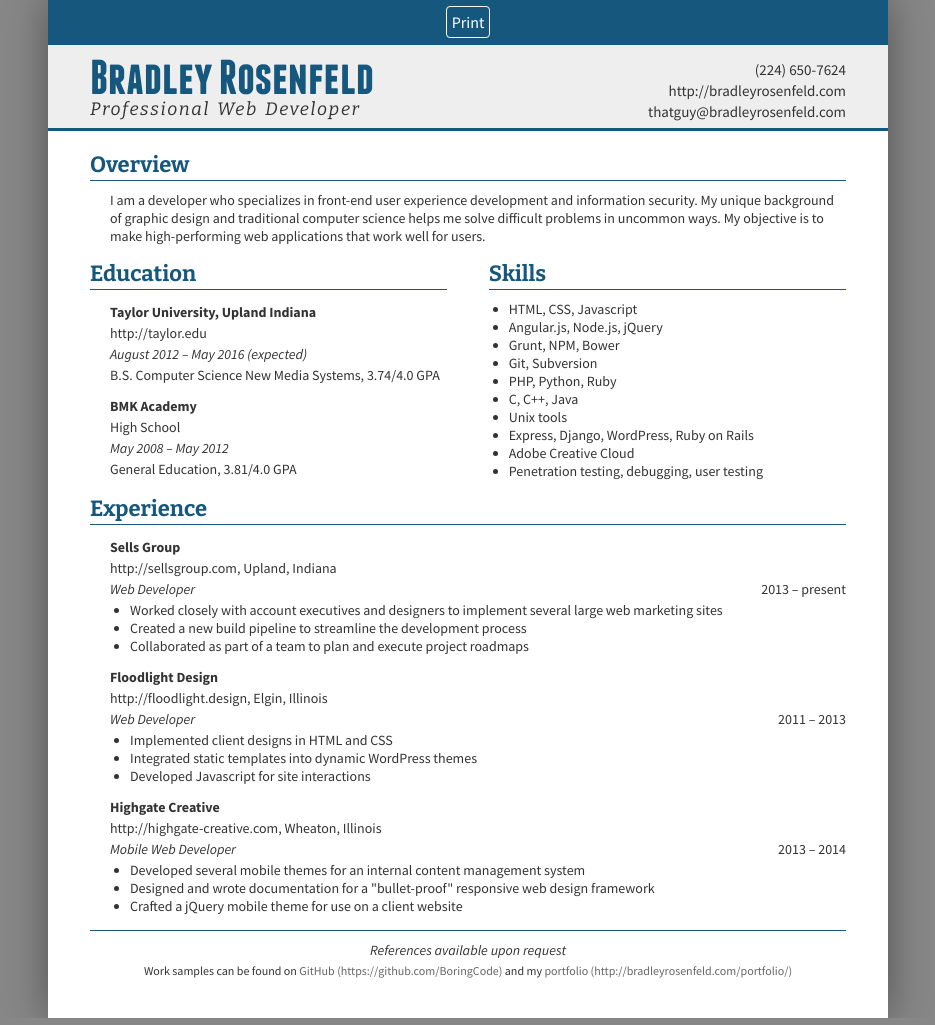
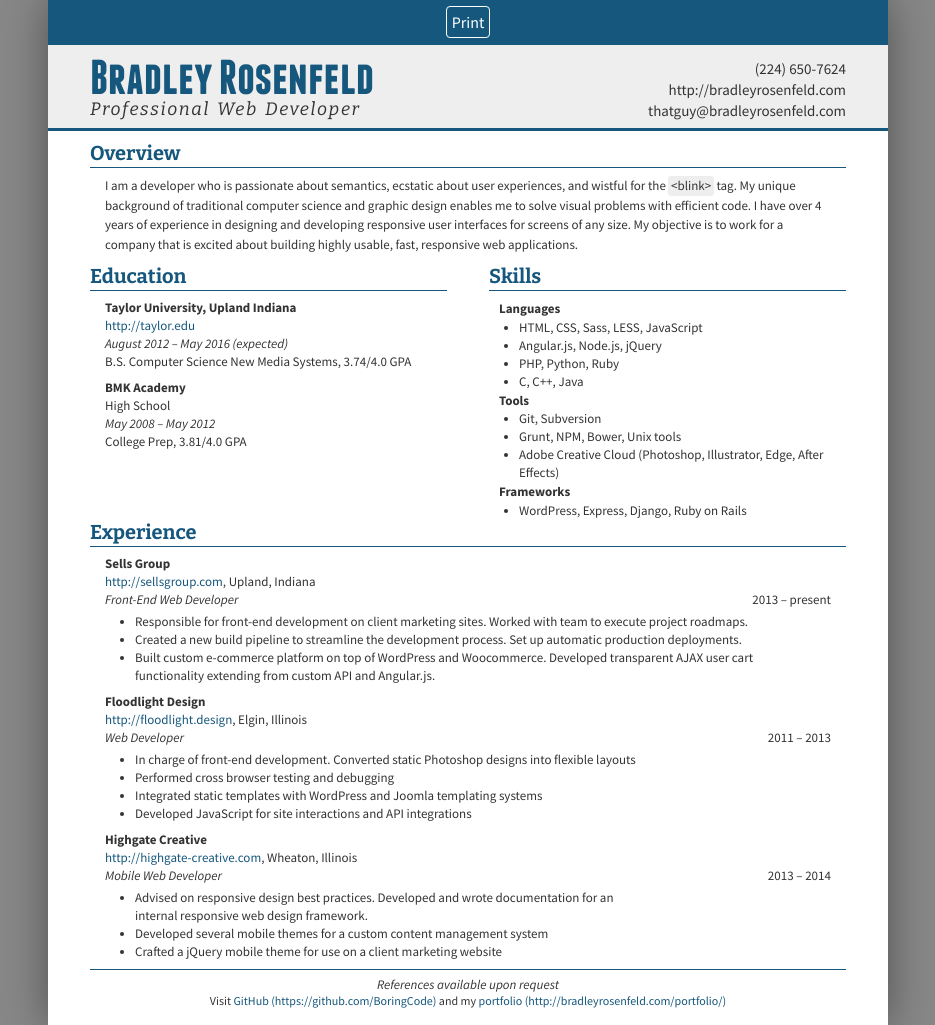
Before and after one commit to BoringCode/resume, a plain HTML site: page index.html in a window 1280 px wide. Shown: the whole page, without its empty margins (172-1107 px from the left). Drawn offline with nearby package versions, Linux system fonts and the light colour scheme.

Commit message:
Final copy and style changes

```diff
--- a/index.html
+++ b/index.html
@@ -22,7 +22,7 @@
 			<header>
 				<h2>Overview</h2>
 			</header>
-			<p>I am a developer who specializes in front-end user experience development and information security. My unique background of graphic design and traditional computer science helps me solve difficult problems in uncommon ways. My objective is to make high-performing web applications that work well for users.</p>
+			<p>I am a developer who is passionate about semantics, ecstatic about user experiences, and wistful for the <span class="code">&lt;blink&gt;</span> tag. My unique background of traditional computer science and graphic design enables me to solve visual problems with efficient code. I have over 4 years of experience in designing and developing responsive user interfaces for screens of any size. My objective is to work for a company that is excited about building highly usable, fast, responsive web applications.</p>
 		</section>
 		<div class="row">
 			<section class="education col col-2-1">
@@ -40,7 +40,7 @@
 						<h2>BMK Academy</h2>
 						<p>High School</p>
 						<em>May 2008 &#x2013; May 2012</em>
-						<p>General Education, 3.81/4.0 GPA</p>
+						<p>College Prep, 3.81/4.0 GPA</p>
 					</li>
 				</ul>
 			</section>
@@ -48,17 +48,22 @@
 				<header>
 					<h2>Skills</h2>
 				</header>
+				<strong>Languages</strong>
 				<ul class="list">
-					<li>HTML, CSS, Javascript</li>
+					<li>HTML, CSS, Sass, LESS, JavaScript</li>
 					<li>Angular.js, Node.js, jQuery</li>
-					<li>Grunt, NPM, Bower</li>
-					<li>Git, Subversion</li>
 					<li>PHP, Python, Ruby</li>
 					<li>C, C++, Java</li>
-					<li>Unix tools</li>
-					<li>Express, Django, WordPress, Ruby on Rails</li>
-					<li>Adobe Creative Cloud</li>
-					<li>Penetration testing, debugging, user testing</li>
+				</ul>
+				<strong>Tools</strong>
+				<ul class="list">
+					<li>Git, Subversion</li>
+					<li>Grunt, NPM, Bower, Unix tools</li>
+					<li>Adobe Creative Cloud (Photoshop, Illustrator, Edge, After Effects)</li>
+				</ul>
+				<strong>Frameworks</strong>
+				<ul class="list">
+					<li>WordPress, Express, Django, Ruby on Rails</li>
 				</ul>
 			</section>
 		</div>
@@ -70,20 +75,21 @@
 				<li>
 					<h2>Sells Group</h2>
 					<a href="http://sellsgroup.com/">http://sellsgroup.com</a>, Upland, Indiana
-					<em>Web Developer <span>2013 &#x2013; present</span></em>
+					<em>Front-End Web Developer <span>2013 &#x2013; present</span></em>
 					<ul class="list">
-						<li>Worked closely with account executives and designers to implement several large web marketing sites</li>
-						<li>Created a new build pipeline to streamline the development process</li>
-						<li>Collaborated as part of a team to plan and execute project roadmaps</li>
+						<li>Responsible for front-end development on client marketing sites. Worked with team to execute project roadmaps.</li>
+						<li>Created a new build pipeline to streamline the development process. Set up automatic production deployments.</li>
+						<li>Built custom e-commerce platform on top of WordPress and Woocommerce. Developed transparent AJAX user cart functionality extending from custom API and Angular.js.</li>
 					</ul>
 				<li>
 					<h2>Floodlight Design</h2>
 					<a href="http://floodlight.design">http://floodlight.design</a>, Elgin, Illinois
 					<em>Web Developer <span>2011 &#x2013; 2013</span></em>
 					<ul class="list">
-						<li>Implemented client designs in HTML and CSS</li>
-						<li>Integrated static templates into dynamic WordPress themes</li>
-						<li>Developed Javascript for site interactions</li>
+						<li>In charge of front-end development. Converted static Photoshop designs into flexible layouts</li>
+						<li>Performed cross browser testing and debugging</li>
+						<li>Integrated static templates with WordPress and Joomla templating systems</li>
+						<li>Developed JavaScript for site interactions and API integrations</li>
 					</ul>
 				</li>
 				<li>
@@ -91,16 +97,16 @@
 					<a href="http://highgate-creative.com">http://highgate-creative.com</a>, Wheaton, Illinois
 					<em>Mobile Web Developer <span>2013 &#x2013; 2014</span></em>
 					<ul class="list">
-						<li>Developed several mobile themes for an internal content management system</li>
-						<li>Designed and wrote documentation for a "bullet-proof" responsive web design framework</li>
-						<li>Crafted a jQuery mobile theme for use on a client website</li>
+						<li>Advised on responsive design best practices. Developed and wrote documentation for an<br> internal responsive web design framework.</li>
+						<li>Developed several mobile themes for a custom content management system</li>
+						<li>Crafted a jQuery mobile theme for use on a client marketing website</li>
 					</ul>
 				</li>
 			</ul>
 		</section>
 		<footer>
 			<em>References available upon request</em>
-			<p>Work samples can be found on <a href="https://github.com/BoringCode">GitHub (https://github.com/BoringCode)</a> and my <a href="http://bradleyrosenfeld.com/portfolio/">portfolio (http://bradleyrosenfeld.com/portfolio/)</a></p>
+			<p>Visit <a href="https://github.com/BoringCode">GitHub (https://github.com/BoringCode)</a> and my <a href="http://bradleyrosenfeld.com/portfolio/">portfolio (http://bradleyrosenfeld.com/portfolio/)</a></p>
 		</footer>
 	</body>
 </html>
--- a/style.css
+++ b/style.css
@@ -12,6 +12,9 @@ html {
 	width: 100%;
 	min-height: 100%;
 	background-color: #888787;
+	display: flex;
+  flex-direction: column;
+  justify-content: center;
 }
 
 body {
@@ -21,7 +24,7 @@ body {
 	width: 840px;
 	margin: auto;
 	box-shadow: 0 0 40px 0px rgba(0, 0, 0, 0.4);
-	padding-bottom: 25px;
+	padding-bottom: 15px;
 	color: #333333;
 }
 
@@ -66,7 +69,7 @@ body > header {
 	background-color: #EFEEEE;
 	font-family: 'Franchise', serif;
 	border-bottom: 3px solid #16577D;
-	margin-bottom: 20px;
+	margin-bottom: 10px;
 	position: relative;
 }
 	body > header h1 {
@@ -91,6 +94,7 @@ body > header {
 		font-family: 'Source Sans Pro', sans-serif;
 		text-align: right;
 		padding: 15px 0;
+		line-height: 1.25em;
 	}
 		body > header .info a {
             display: block;
@@ -99,56 +103,68 @@ body > header {
 				margin-bottom: 2px;
 		}
 
+.code {
+	display: inline-block;
+	padding: 0 0.2em;
+	border-radius: 3px;
+	background: #EFEEEE;
+}
+
 section, footer {
 	width: 100%;
 	padding: 0 5%;
-	margin-bottom: 15px;
-	font-size: 14px;
+	font-size: 13px;
+	line-height: 1.5em;
 }
 	section header {
 		border-bottom: 1px solid #16577D;
 		padding-bottom: 2px;
+		margin-bottom: 8px;
 	}
 	   section header h2 {
 	   		color: #16577D;
-	       font-size: 22px;
+	       font-size: 20px;
+	       line-height: 1.2em;
 	       font-family: 'Bitter', serif;
 	   }
 	section ul li {
 		list-style: none;
-		margin-top: 10px;
-		margin-left: 20px;
+		margin-top: 8px;
+		margin-left: 15px;
+		margin-right: 15px;
 		line-height: 18px;
-	}
-	section ul.list {
-		margin-top: 10px;
 	}
 		section ul.list li {
 			list-style: disc;
 			margin-top: 0px;
+			margin-left: 30px;
 		}
+	section strong {
+		margin-left: 10px;
+	}
 	section ul h2 {
 		font-size: inherit;
-		line-height: 24px;
+		line-height: 18px;
 	}
 	footer em {
 		border-top: 1px solid #16577D;
 		display: block;
-		padding-top: 10px;
-		margin-top: 10px;
+		padding-top: 8px;
+		margin-top: -2px;
+		line-height: 1em;
 		text-align: center;
 	}
 	footer p {
 		text-align: center;
 		font-size: 12px;
-		margin-top: 4px;
+		margin-top: 0px;
 	}
 	footer a {
 		text-decoration: none;
-		color: #666;
+		color: #16577D;
 	}
 	section ul em {
-		line-height: 24px;
+		line-height: 18px;
 		display: block;
 	}
 		section em span {
@@ -156,13 +172,16 @@ section, footer {
 			float: right;
 		}
 	section a {
-		color: #333333;
+		color: #16577D;
 		text-decoration: none;
 	}
 	section > p {
-		margin: 10px 0;
-		margin-left: 20px;
+		margin: 4px 15px;
+		margin-bottom: 10px;
 	}
+footer {
+	margin-top: 10px;
+}
 .experience .list {
-	margin-top: 0;
+	margin-top: 4px;
 }
```
